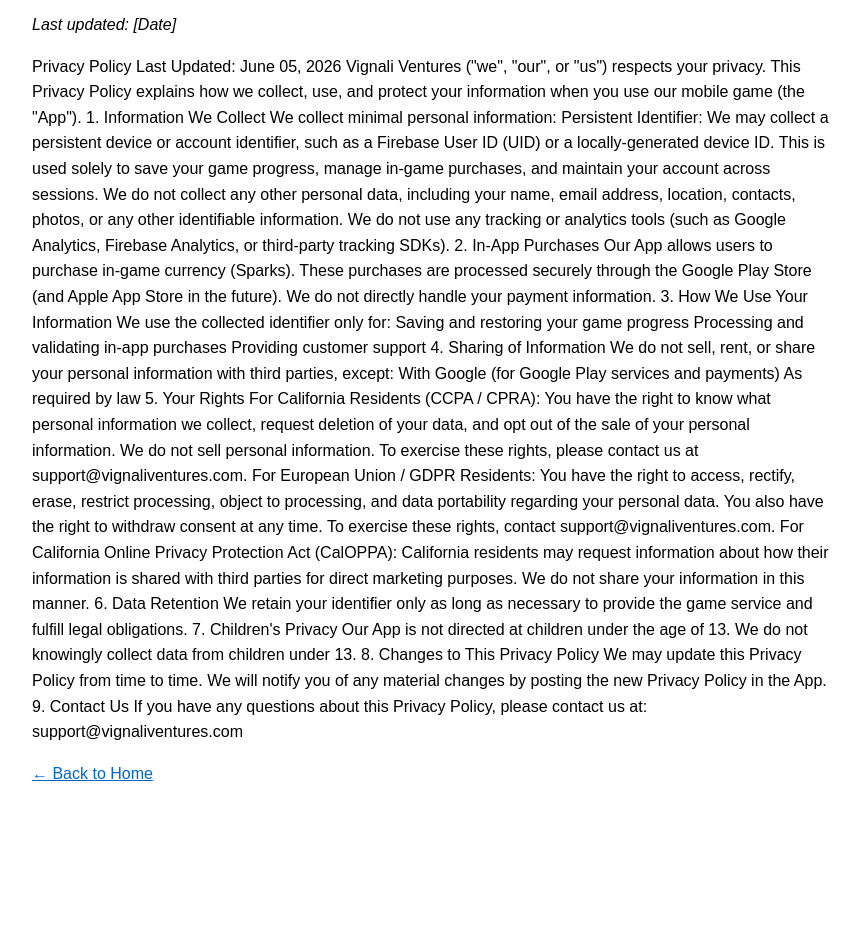
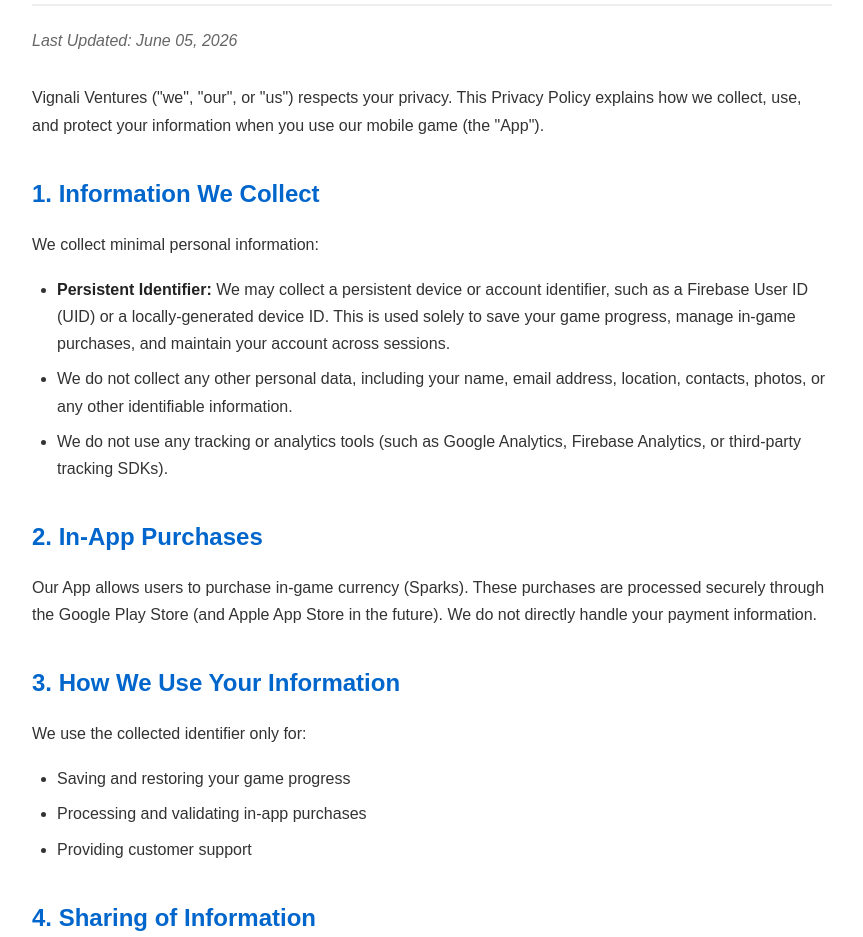
Before and after one commit to VinceVignali/vignaliventures.com, a plain HTML site: page privacy-policy.html in a window 1280 px wide. Shown: the part 142-1079 px from the top of the page, without its empty margins (208-1071 px from the left). Before the commit the page ends 988 px from the top, so only its background shows below. Drawn offline with Linux system fonts and the light colour scheme.

Commit message:
Update privacy-policy.html
style changes

```diff
--- a/privacy-policy.html
+++ b/privacy-policy.html
@@ -5,64 +5,119 @@
     <meta name="viewport" content="width=device-width, initial-scale=1.0">
     <title>Privacy Policy</title>
     <style>
-        body { font-family: Arial, sans-serif; max-width: 800px; margin: 40px auto; padding: 20px; line-height: 1.6; }
-        h1 { color: #333; }
-        a { color: #0066cc; }
+        body {
+            font-family: Arial, sans-serif;
+            max-width: 800px;
+            margin: 40px auto;
+            padding: 20px;
+            line-height: 1.7;
+            color: #333;
+        }
+        h1 {
+            color: #222;
+            border-bottom: 2px solid #eee;
+            padding-bottom: 10px;
+        }
+        h2 {
+            color: #0066cc;
+            margin-top: 35px;
+            margin-bottom: 15px;
+        }
+        h3 {
+            color: #444;
+            margin-top: 25px;
+        }
+        p {
+            margin-bottom: 18px;
+        }
+        ul, ol {
+            margin-bottom: 20px;
+            padding-left: 25px;
+        }
+        li {
+            margin-bottom: 8px;
+        }
+        strong {
+            color: #222;
+        }
+        a {
+            color: #0066cc;
+            text-decoration: none;
+        }
+        a:hover {
+            text-decoration: underline;
+        }
+        .last-updated {
+            font-style: italic;
+            color: #666;
+            margin-bottom: 30px;
+        }
+        footer {
+            margin-top: 50px;
+            padding-top: 20px;
+            border-top: 1px solid #eee;
+            font-size: 0.95em;
+        }
     </style>
 </head>
 <body>
     <h1>Privacy Policy</h1>
-    <p><em>Last updated: [Date]</em></p>
+    <p class="last-updated">Last Updated: June 05, 2026</p>
 
-    <!-- Paste your full Privacy Policy content here -->
-    <p>Privacy Policy
-Last Updated: June 05, 2026
-Vignali Ventures ("we", "our", or "us") respects your privacy. This Privacy Policy explains how we collect, use, and protect your information when you use our mobile game (the "App").
-1. Information We Collect
-We collect minimal personal information:
+    <p>Vignali Ventures ("we", "our", or "us") respects your privacy. This Privacy Policy explains how we collect, use, and protect your information when you use our mobile game (the "App").</p>
 
-Persistent Identifier: We may collect a persistent device or account identifier, such as a Firebase User ID (UID) or a locally-generated device ID. This is used solely to save your game progress, manage in-game purchases, and maintain your account across sessions.
+    <h2>1. Information We Collect</h2>
+    <p>We collect minimal personal information:</p>
+    <ul>
+        <li><strong>Persistent Identifier:</strong> We may collect a persistent device or account identifier, such as a Firebase User ID (UID) or a locally-generated device ID. This is used solely to save your game progress, manage in-game purchases, and maintain your account across sessions.</li>
+        <li>We do not collect any other personal data, including your name, email address, location, contacts, photos, or any other identifiable information.</li>
+        <li>We do not use any tracking or analytics tools (such as Google Analytics, Firebase Analytics, or third-party tracking SDKs).</li>
+    </ul>
 
-We do not collect any other personal data, including your name, email address, location, contacts, photos, or any other identifiable information.
-We do not use any tracking or analytics tools (such as Google Analytics, Firebase Analytics, or third-party tracking SDKs).
+    <h2>2. In-App Purchases</h2>
+    <p>Our App allows users to purchase in-game currency (Sparks). These purchases are processed securely through the Google Play Store (and Apple App Store in the future). We do not directly handle your payment information.</p>
 
-2. In-App Purchases
-Our App allows users to purchase in-game currency (Sparks). These purchases are processed securely through the Google Play Store (and Apple App Store in the future). We do not directly handle your payment information.
+    <h2>3. How We Use Your Information</h2>
+    <p>We use the collected identifier only for:</p>
+    <ul>
+        <li>Saving and restoring your game progress</li>
+        <li>Processing and validating in-app purchases</li>
+        <li>Providing customer support</li>
+    </ul>
 
-3. How We Use Your Information
-We use the collected identifier only for:
+    <h2>4. Sharing of Information</h2>
+    <p>We do not sell, rent, or share your personal information with third parties, except:</p>
+    <ul>
+        <li>With Google (for Google Play services and payments)</li>
+        <li>As required by law</li>
+    </ul>
 
-Saving and restoring your game progress
-Processing and validating in-app purchases
-Providing customer support
+    <h2>5. Your Rights</h2>
 
-4. Sharing of Information
-We do not sell, rent, or share your personal information with third parties, except:
+    <h3>For California Residents (CCPA / CPRA)</h3>
+    <p>You have the right to know what personal information we collect, request deletion of your data, and opt out of the sale of your personal information. We do not sell personal information. To exercise these rights, please contact us at <a href="mailto:support@vignalventures.com">support@vignalventures.com</a>.</p>
 
-With Google (for Google Play services and payments)
-As required by law
+    <h3>For European Union / GDPR Residents</h3>
+    <p>You have the right to access, rectify, erase, restrict processing, object to processing, and data portability regarding your personal data. You also have the right to withdraw consent at any time. To exercise these rights, contact <a href="mailto:support@vignalventures.com">support@vignalventures.com</a>.</p>
 
-5. Your Rights
-For California Residents (CCPA / CPRA):
-You have the right to know what personal information we collect, request deletion of your data, and opt out of the sale of your personal information. We do not sell personal information. To exercise these rights, please contact us at support@vignaliventures.com.
-For European Union / GDPR Residents:
-You have the right to access, rectify, erase, restrict processing, object to processing, and data portability regarding your personal data. You also have the right to withdraw consent at any time. To exercise these rights, contact support@vignaliventures.com.
-For California Online Privacy Protection Act (CalOPPA):
-California residents may request information about how their information is shared with third parties for direct marketing purposes. We do not share your information in this manner.
+    <h3>California Online Privacy Protection Act (CalOPPA)</h3>
+    <p>California residents may request information about how their information is shared with third parties for direct marketing purposes. We do not share your information in this manner.</p>
 
-6. Data Retention
-We retain your identifier only as long as necessary to provide the game service and fulfill legal obligations.
+    <h2>6. Data Retention</h2>
+    <p>We retain your identifier only as long as necessary to provide the game service and fulfill legal obligations.</p>
 
-7. Children's Privacy
-Our App is not directed at children under the age of 13. We do not knowingly collect data from children under 13.
+    <h2>7. Children's Privacy</h2>
+    <p>Our App is not directed at children under the age of 13. We do not knowingly collect data from children under 13.</p>
 
-8. Changes to This Privacy Policy
-We may update this Privacy Policy from time to time. We will notify you of any material changes by posting the new Privacy Policy in the App.
+    <h2>8. Changes to This Privacy Policy</h2>
+    <p>We may update this Privacy Policy from time to time. We will notify you of any material changes by posting the new Privacy Policy in the App.</p>
 
-9. Contact Us
-If you have any questions about this Privacy Policy, please contact us at:
-support@vignaliventures.com</p>
+    <h2>9. Contact Us</h2>
+    <p>If you have any questions about this Privacy Policy, please contact us at:</p>
+    <p><strong><a href="mailto:support@vignalventures.com">support@vignalventures.com</a></strong></p>
 
-    <a href="index.html">← Back to Home</a>
+    <footer>
+        <a href="index.html">← Back to Home</a>
+    </footer>
 </body>
 </html>
```
